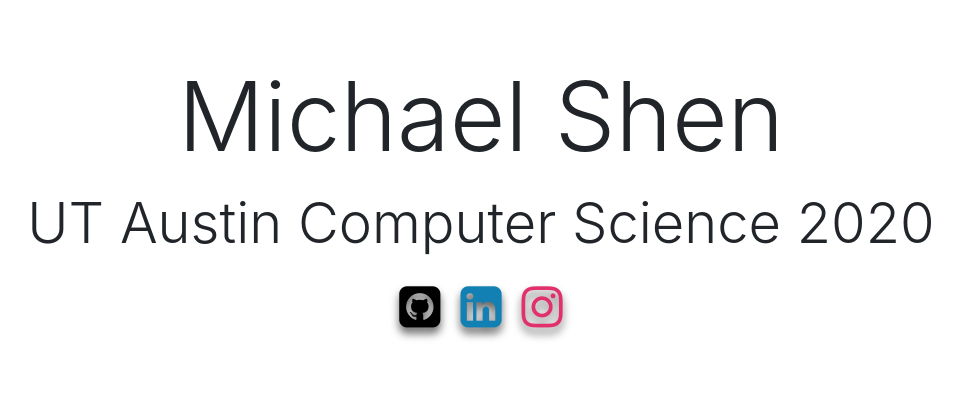
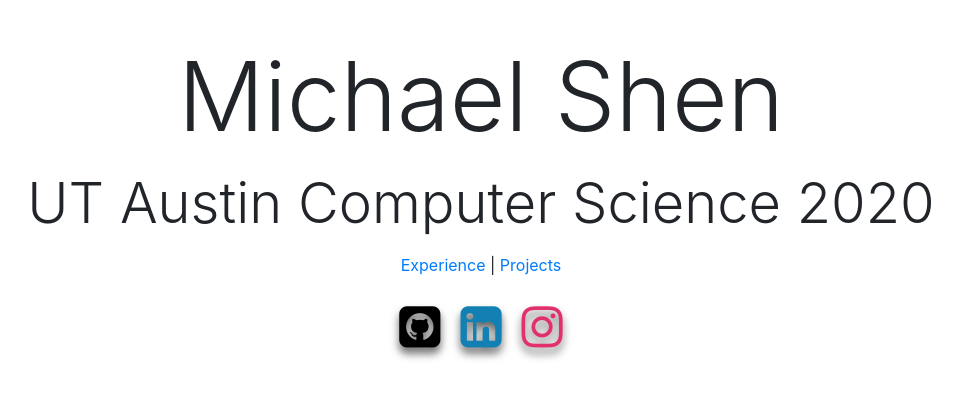
Before and after one commit to michaelshen100/michaelshen100.github.io, a plain HTML site: page index.html in a window 1280 px wide. Shown: the part 200-598 px from the top of the page, without its empty margins (159-1121 px from the left). Drawn offline with nearby package versions, Linux system fonts and the light colour scheme.

Commit message:
reformatted directories

```diff
--- a/index.html
+++ b/index.html
@@ -2,7 +2,7 @@
 <html>
 <head>
   <meta name="viewport" content="width=device-width, initial-scale=1">
-  <link rel="stylesheet" href="styles.css">
+  <link rel="stylesheet" type="text/css" href="css/styles.css">
   <link rel="stylesheet" href="https://stackpath.bootstrapcdn.com/bootstrap/4.3.1/css/bootstrap.min.css" integrity="sha384-ggOyR0iXCbMQv3Xipma34MD+dH/1fQ784/j6cY/iJTQUOhcWr7x9JvoRxT2MZw1T" crossorigin="anonymous">
   <link rel="stylesheet" href="https://maxcdn.bootstrapcdn.com/font-awesome/4.7.0/css/font-awesome.min.css">
 </head>
@@ -10,10 +10,9 @@
     <div class="container h-100">
         <div class="row h-100 justify-content-center align-items-center">
           <div class="col-12 text-center">
-            <div class="display-1">
-                <div id="test"><p>Michael Shen</p></div>
-            </div>
+            <div class="display-1"><div id="test"><p>Michael Shen</p></div></div>
             <div class="display-4"><div id="test"><p>UT Austin Computer Science 2020</p></div></div>
+            <div id="test"><p><a href="#work">Experience</a> | <a href="#projects">Projects</a></div>
             <div class="wrapper">
                 <a href="https://github.com/michaelshen100"><i class="fa fa-3x fa-github-square"></i></a>
                 <a href="https://www.linkedin.com/in/michael-shen-76aa30186"><i class="fa fa-3x fa-linkedin-square"></i></a>
```
Also changed, not shown: css/styles.css (renamed from styles.css).
